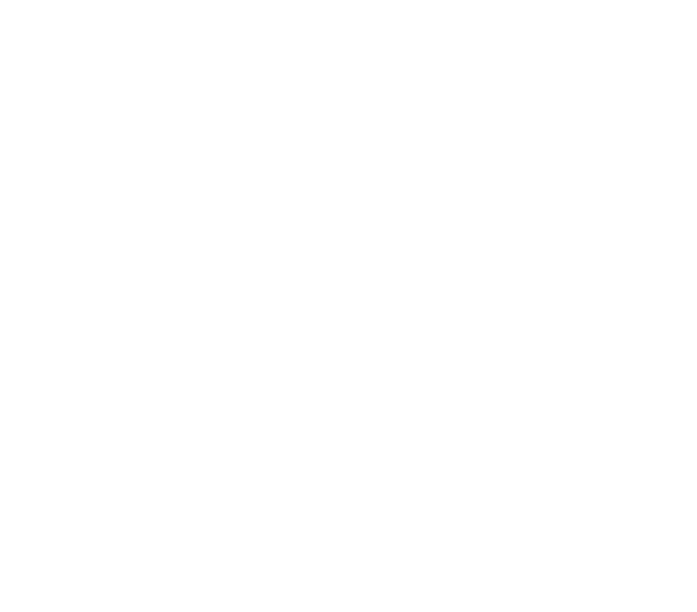
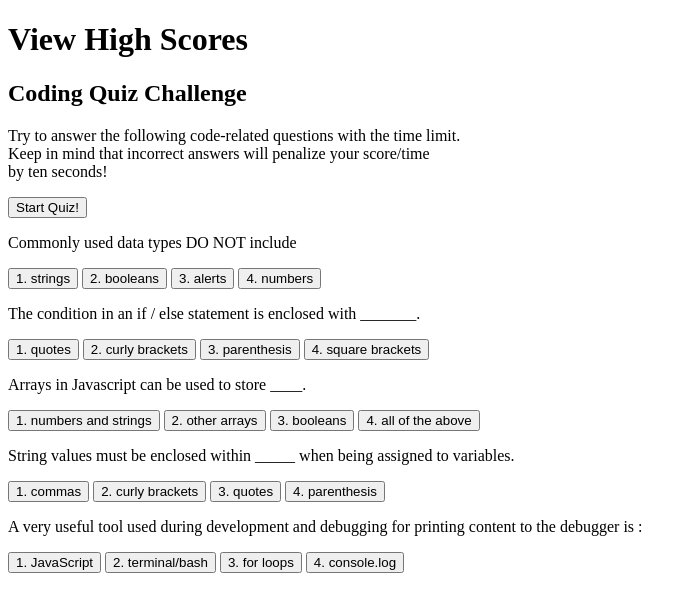
Before and after one commit to dbottoni/code-quiz, a plain HTML site: page index.html in a window 1280 px wide. Shown: the whole page, without its empty margins (0-697 px from the left). Drawn offline with Linux system fonts and the light colour scheme.

Commit message:
add questions to html file

```diff
--- a/index.html
+++ b/index.html
@@ -8,5 +8,73 @@
 </head>
 <body>
 
+
+  <header>
+    <h1>View High Scores</h1>
+  </header>
+
+<section>
+  <h2>Coding Quiz Challenge</h2>
+  <p>Try to answer the following code-related questions with the time limit.<br>
+    Keep in mind that incorrect answers will penalize your score/time <br>
+    by ten seconds!
+  </p>
+  <button>Start Quiz!</button>
+
+</section>
+
+<!--Question 1-->
+<section >
+  <p>Commonly used data types DO NOT include</p>
+  <!--Should these be ul/li tags instead?-->
+  <button>1. strings</button>
+  <button>2. booleans</button>
+  <button>3. alerts</button>
+  <button>4. numbers</button>
+</section>
+
+<!--Question 2-->
+<section>
+  <p>The condition in an if / else statement is enclosed with _______. </p>
+  <!--Should these be ul/li tags instead?-->
+  <button>1. quotes</button>
+  <button>2. curly brackets</button>
+  <button>3. parenthesis</button>
+  <button>4. square brackets</button>
+</section>
+
+<!--Question 3-->
+<section>
+  <p>Arrays in Javascript can be used to store ____. </p>
+  <!--Should these be ul/li tags instead?-->
+  <button>1. numbers and strings</button>
+  <button>2. other arrays</button>
+  <button>3. booleans</button>
+  <button>4. all of the above</button>
+</section>
+
+<!--Question 4-->
+<section>
+  <p>String values must be enclosed within _____ when being assigned to variables.</p>
+  <!--Should these be ul/li tags instead?-->
+  <button>1. commas</button>
+  <button>2. curly brackets</button>
+  <button>3. quotes</button>
+  <button>4. parenthesis</button>
+</section>
+
+<!--Question 5-->
+<section>
+  <p>A very useful tool used during development and debugging for printing content to the debugger is :</p>
+  <!--Should these be ul/li tags instead?-->
+  <button>1. JavaScript</button>
+  <button>2. terminal/bash</button>
+  <button>3. for loops</button>
+  <button>4. console.log</button>
+</section>
+
+<!--Final Score Screen-->
+
+
 </body>
 </html>
```
Also changed, not shown: 1 other file.
